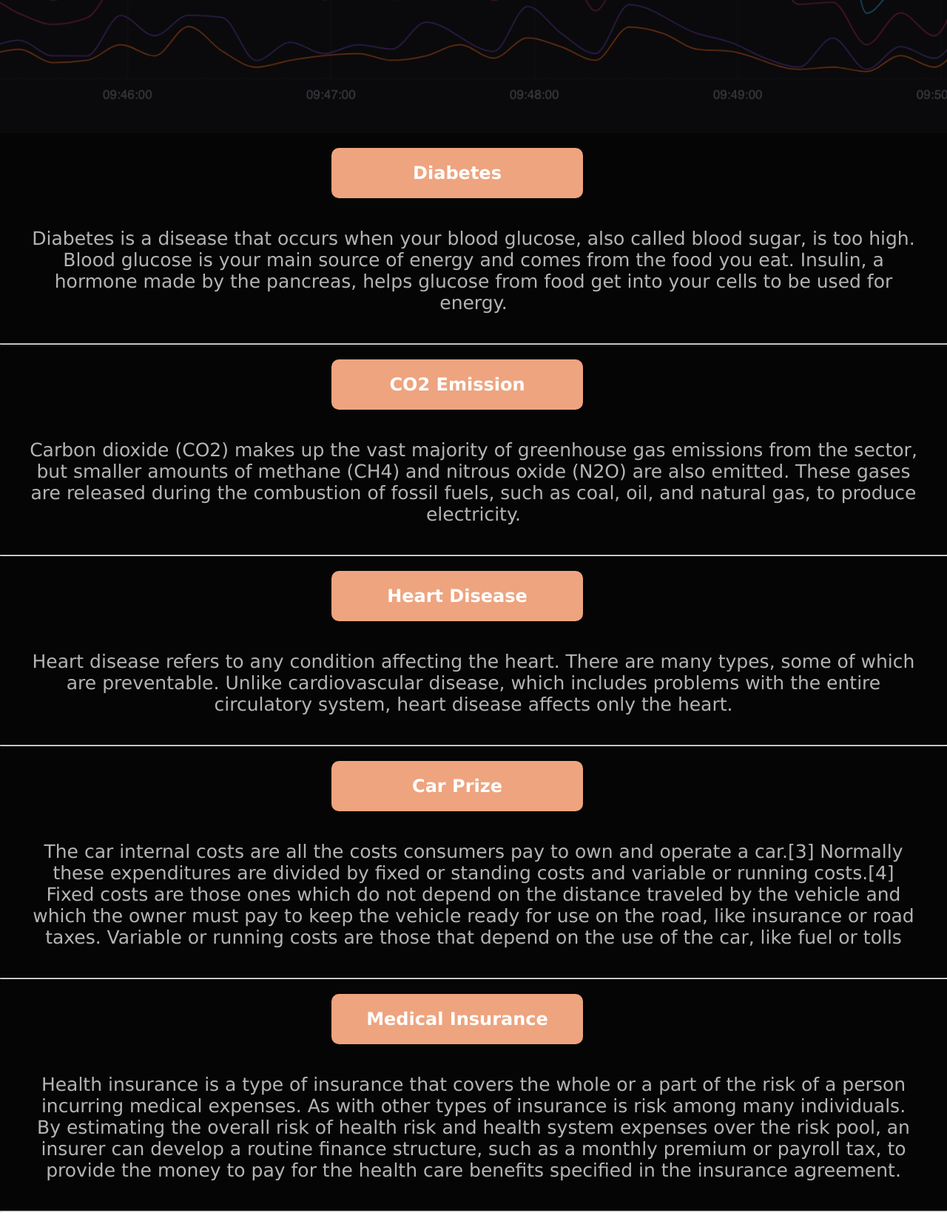
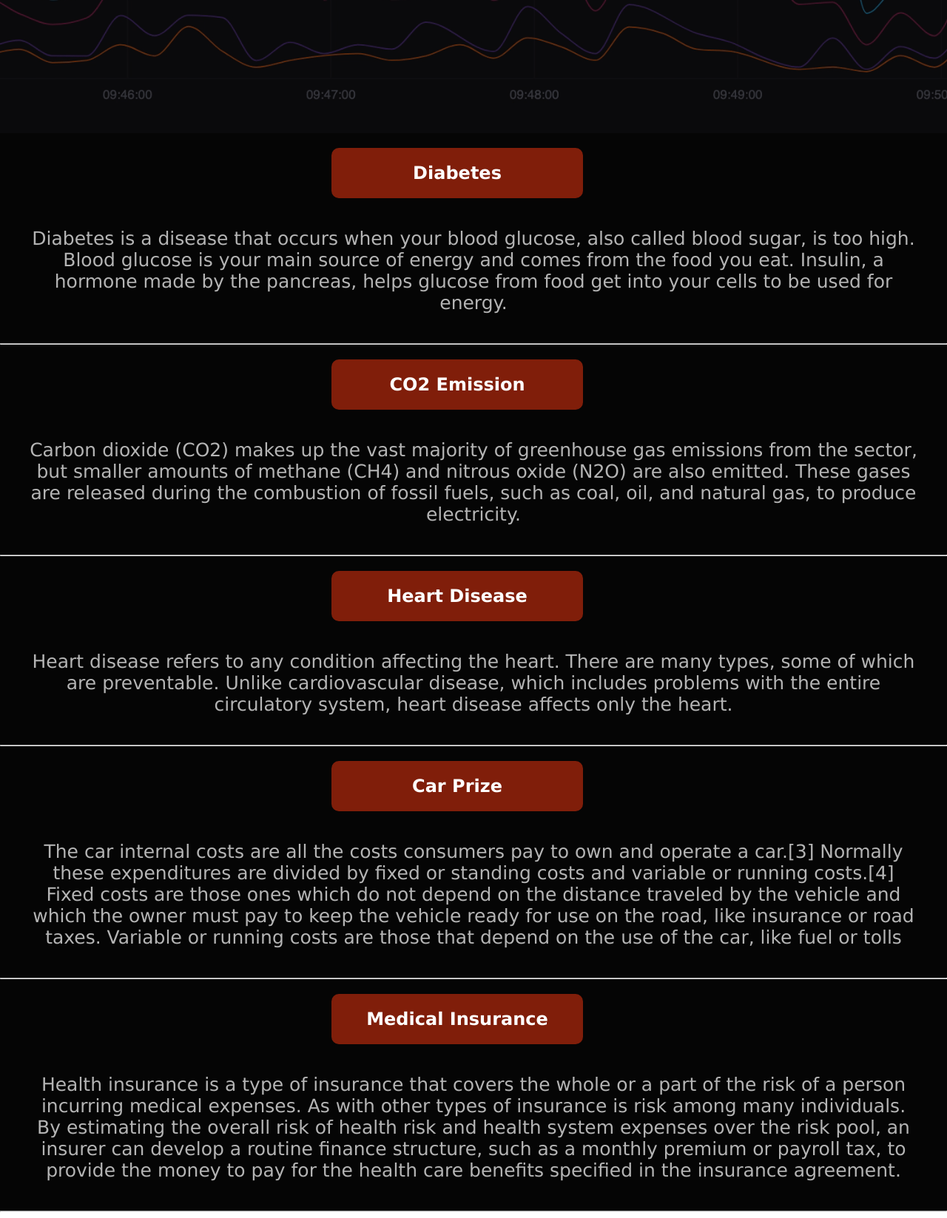
Before and after one commit to SHIVAJI07/ML-Web_project, a Flask app: page / in a window 1280 px wide. Shown: the part 835-2482 px from the top of the page at 74% size. Run offline with Flask 2, Linux system fonts and the light colour scheme; data comes from the database, SQL or seed files in the repository; parts of the project's set-up code (start-up, migrations or seed data) failed here and were passed over.

Commit message:
Updated title color

```diff
--- a/static/css/style.css
+++ b/static/css/style.css
@@ -82,7 +82,7 @@ body {
 }
 
 .field-title {
-    background-color: #EEA47FFF;
+    background-color:#801e0a;
     display: block;
     padding: 20px;
     width: 300px;
```
